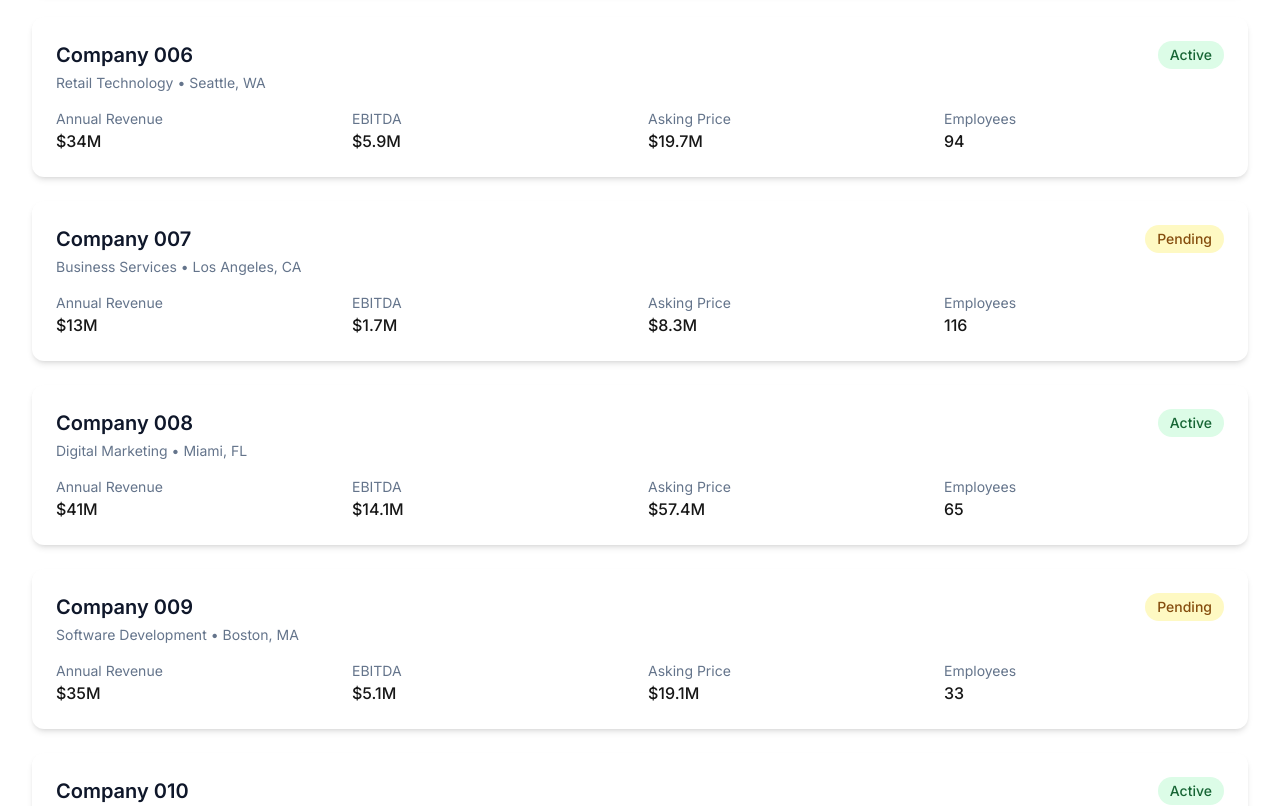
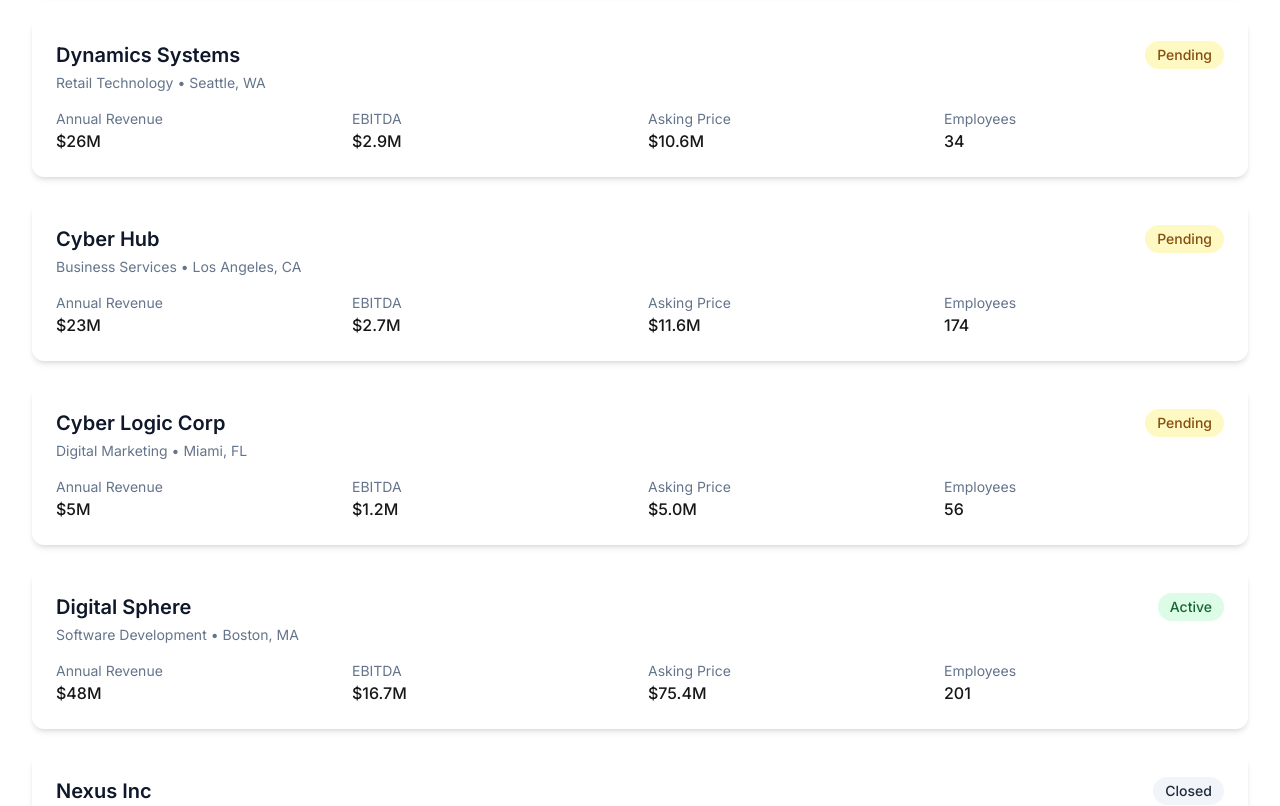
Before and after one commit to BobbyWang0120/ma_broker, a Next.js app: page /deals in a window 1280 px wide. Shown: the part 1100-1906 px from the top of the page. Built offline with nearby package versions, Linux system fonts and the light colour scheme.

Commit message:
让随机生成的公司名称顺序是固定的

```diff
--- a/src/app/deals/page.tsx
+++ b/src/app/deals/page.tsx
@@ -1,25 +1,40 @@
 'use client';
 
-import { useState } from 'react';
+import { useState, useEffect } from 'react';
 import { mockDeals } from '../../data/mockDeals';
 import { Deal } from '../../types/deal';
 
 const PAGE_SIZE = 10;
 
 export default function DealsPage() {
+  const [deals, setDeals] = useState<Deal[]>([]);
   const [currentPage, setCurrentPage] = useState(1);
   const [selectedDeal, setSelectedDeal] = useState<Deal | null>(null);
 
+  useEffect(() => {
+    setDeals(mockDeals);
+  }, []);
+
   // 计算分页
-  const totalPages = Math.ceil(mockDeals.length / PAGE_SIZE);
+  const totalPages = Math.ceil(deals.length / PAGE_SIZE);
   const startIndex = (currentPage - 1) * PAGE_SIZE;
-  const currentDeals = mockDeals.slice(startIndex, startIndex + PAGE_SIZE);
+  const currentDeals = deals.slice(startIndex, startIndex + PAGE_SIZE);
 
   // 分页控制
   const handlePageChange = (page: number) => {
     setCurrentPage(page);
     setSelectedDeal(null);
   };
+
+  if (deals.length === 0) {
+    return (
+      <div className="max-w-7xl mx-auto px-4 sm:px-6 lg:px-8 py-8">
+        <div className="flex items-center justify-center min-h-[400px]">
+          <div className="text-neutral-600">Loading deals...</div>
+        </div>
+      </div>
+    );
+  }
 
   return (
     <div className="max-w-7xl mx-auto px-4 sm:px-6 lg:px-8 py-8">
--- a/src/data/mockDeals.ts
+++ b/src/data/mockDeals.ts
@@ -1,4 +1,60 @@
 import { Deal } from '../types/deal';
+
+// 简单的伪随机数生成器
+class Random {
+  private seed: number;
+
+  constructor(seed: number) {
+    this.seed = seed;
+  }
+
+  // 生成0到1之间的随机数
+  random(): number {
+    const x = Math.sin(this.seed++) * 10000;
+    return x - Math.floor(x);
+  }
+
+  // 生成指定范围内的整数
+  range(min: number, max: number): number {
+    return Math.floor(this.random() * (max - min + 1)) + min;
+  }
+
+  // 从数组中随机选择一个元素
+  pick<T>(array: T[]): T {
+    return array[this.range(0, array.length - 1)];
+  }
+}
+
+// 使用固定种子初始化随机数生成器
+const random = new Random(12345);
+
+// 公司名称生成器的辅助数据
+const prefixes = [
+  'Tech', 'Smart', 'Digital', 'Next', 'Future', 'Global', 'Innovative', 'Advanced',
+  'Modern', 'Peak', 'Prime', 'Elite', 'Core', 'Cloud', 'Cyber', 'Data',
+];
+
+const roots = [
+  'Solutions', 'Systems', 'Dynamics', 'Logic', 'Matrix', 'Nexus', 'Vertex', 'Wave',
+  'Pulse', 'Bridge', 'Link', 'Hub', 'Connect', 'Sphere', 'Grid', 'Stack',
+];
+
+const suffixes = [
+  'Corp', 'Inc', 'Technologies', 'Group', 'Labs', 'Networks', 'Ventures', 'Interactive',
+  'International', 'Enterprises', 'Partners', 'Solutions', 'Industries', 'Systems',
+];
+
+// 生成公司名称的辅助函数
+const generateCompanyName = (): string => {
+  const usePrefix = random.random() > 0.3;
+  const useSuffix = random.random() > 0.2;
+
+  const prefix = usePrefix ? random.pick(prefixes) : '';
+  const root = random.pick(roots);
+  const suffix = useSuffix ? random.pick(suffixes) : '';
+
+  return [prefix, root, suffix].filter(Boolean).join(' ').trim();
+};
 
 // 生成模拟数据的辅助函数
 const generateMockDeals = (count: number): Deal[] => {
@@ -27,23 +83,23 @@ const generateMockDeals = (count: number): Deal[] => {
   const deals: Deal[] = [];
 
   for (let i = 0; i < count; i++) {
-    const revenue = Math.floor(Math.random() * 50) + 5;
-    const ebitda = (revenue * (Math.random() * 0.3 + 0.1)).toFixed(1);
-    const askingMultiple = Math.random() * 2 + 3; // 3-5x multiple
+    const revenue = random.range(5, 55);
+    const ebitda = (revenue * (random.random() * 0.3 + 0.1)).toFixed(1);
+    const askingMultiple = random.random() * 2 + 3; // 3-5x multiple
 
     deals.push({
       id: `DEAL${(i + 1).toString().padStart(4, '0')}`,
-      companyName: `Company ${(i + 1).toString().padStart(3, '0')}`,
+      companyName: generateCompanyName(),
       industry: industries[i % industries.length],
       location: locations[i % locations.length],
       annualRevenue: `$${revenue}M`,
       ebitda: `$${ebitda}M`,
-      employeeCount: Math.floor(Math.random() * 200) + 20,
-      foundedYear: Math.floor(Math.random() * 20) + 2000,
+      employeeCount: random.range(20, 220),
+      foundedYear: random.range(2000, 2020),
       shortDescription: `A growing ${industries[i % industries.length].toLowerCase()} company with strong market presence and consistent growth trajectory.`,
       askingPrice: `$${(Number(ebitda) * askingMultiple).toFixed(1)}M`,
-      dealStatus: ['active', 'pending', 'closed'][Math.floor(Math.random() * 3)] as Deal['dealStatus'],
-      lastUpdated: new Date(Date.now() - Math.floor(Math.random() * 30) * 24 * 60 * 60 * 1000).toISOString(),
+      dealStatus: random.pick(['active', 'pending', 'closed']) as Deal['dealStatus'],
+      lastUpdated: new Date(Date.now() - random.range(1, 30) * 24 * 60 * 60 * 1000).toISOString(),
       highlights: [
         'Consistent revenue growth',
         'Strong customer retention',
```
